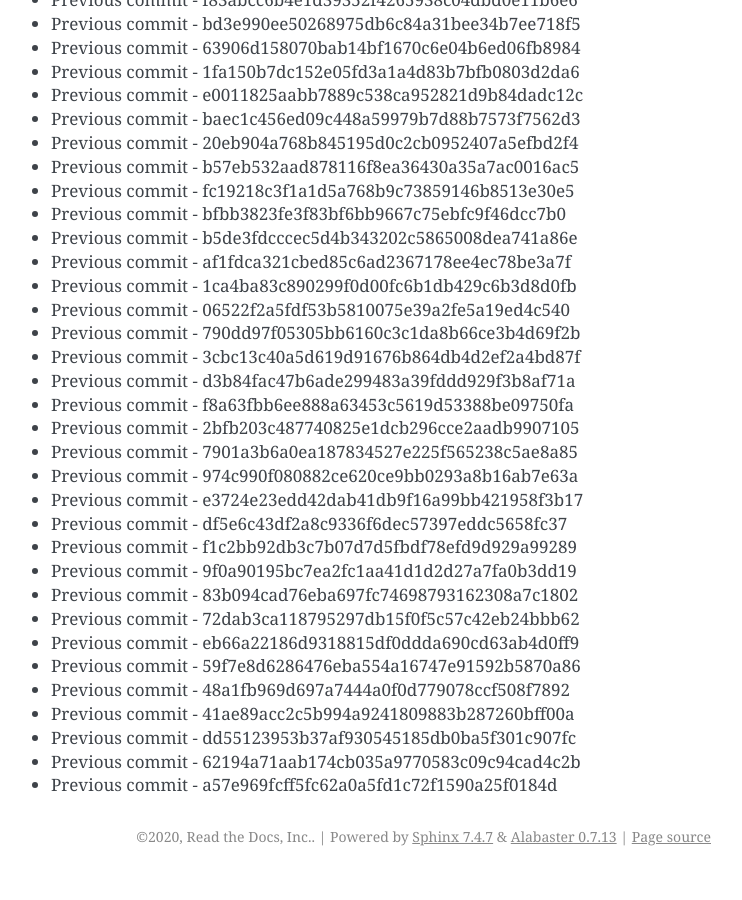
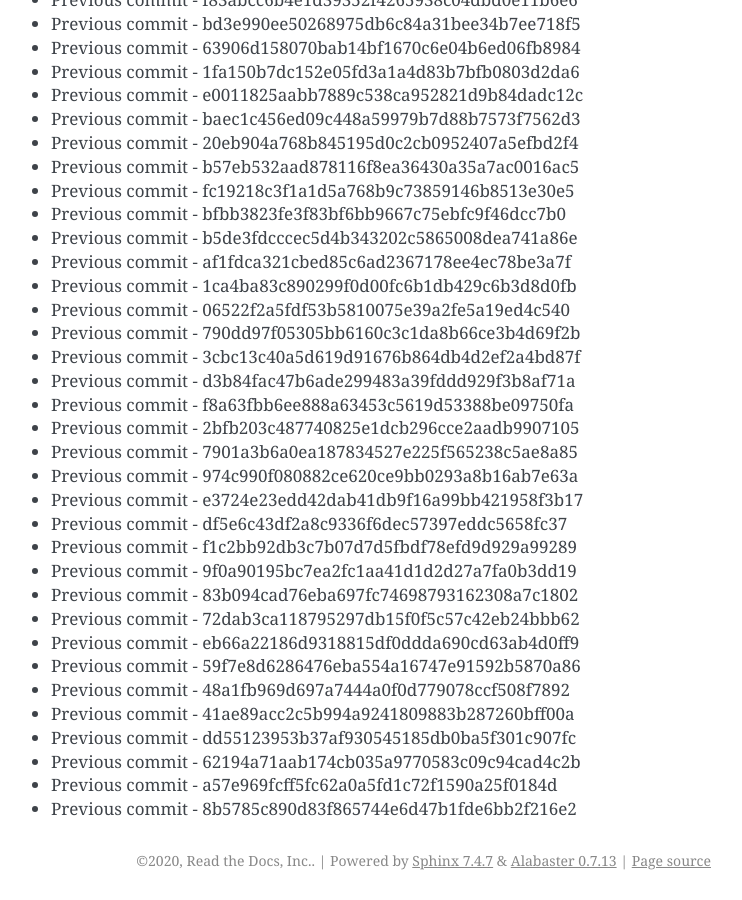
Before and after one commit to readthedocs/rtd-git-stresstest, a Sphinx documentation site: the page built from docs/updates.rst, in a window 1280 px wide and 900 px high, scrolled down 69119 px. Shown: the whole window, without its empty margins (399-1141 px from the left). Built offline with Sphinx 7.4.7, drawn with Linux system fonts in a browser that asks for light colours; before the commit the page ends 69995 px from its top, so only the background shows below that.

Commit message:
Generating commit from previous: 8b5785c890d83f865744e6d47b1fde6bb2f216e2

```diff
--- a/docs/updates.rst
+++ b/docs/updates.rst
@@ -2936,3 +2936,4 @@ It can be tested for any performance characteristics.
 * Previous commit - dd55123953b37af930545185db0ba5f301c907fc
 * Previous commit - 62194a71aab174cb035a9770583c09c94cad4c2b
 * Previous commit - a57e969fcff5fc62a0a5fd1c72f1590a25f0184d
+* Previous commit - 8b5785c890d83f865744e6d47b1fde6bb2f216e2
```
